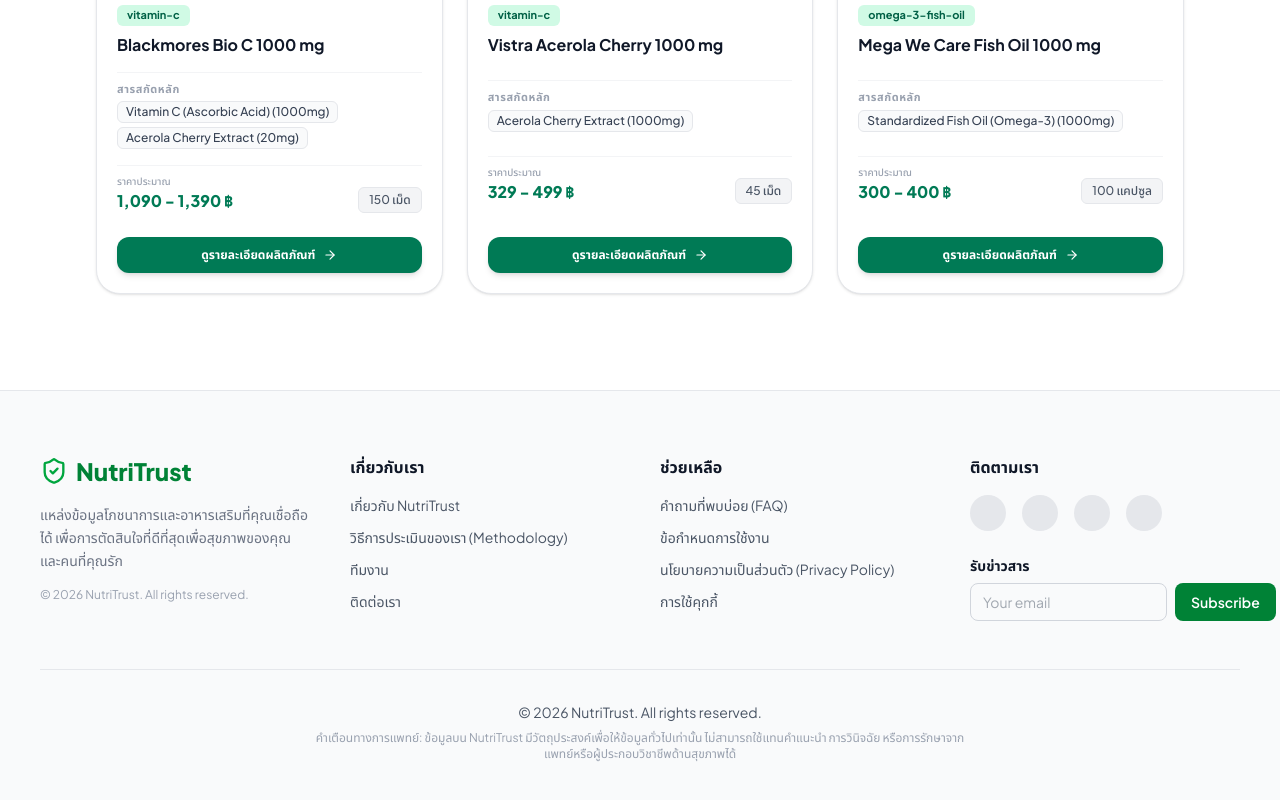
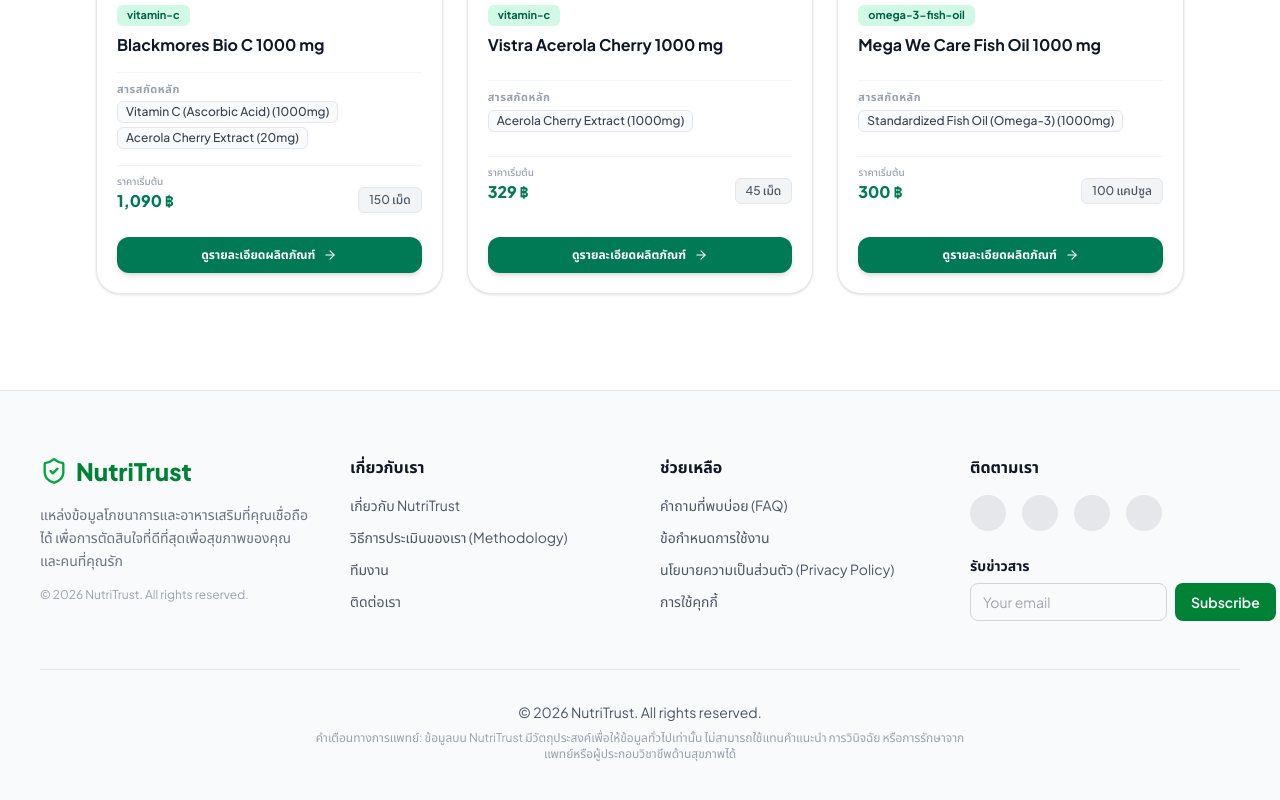
Before and after one commit to tanatose0918/nutritrust-202608, a Next.js app: page /products in a window 1280 px wide. Shown: the part 746-1546 px from the top of the page. Built offline with nearby package versions, Linux system fonts and the light colour scheme; some icons are missing.

Commit message:
refactor: use single min_price for search card results and price range for spec detail view

```diff
--- a/components/features/home/ProductSearchResultsSection.tsx
+++ b/components/features/home/ProductSearchResultsSection.tsx
@@ -231,9 +231,9 @@ export default function ProductSearchResultsSection({
                                 {/* Price and Package Info */}
                                 <div className="pt-3 border-t border-gray-100 flex items-end justify-between">
                                     <div>
-                                        <p className="text-[11px] text-gray-400 font-medium">ช่วงราคาประมาณ</p>
+                                        <p className="text-[11px] text-gray-400 font-medium">ราคาเริ่มต้น</p>
                                         <p className="text-base font-black text-emerald-700">
-                                            {formatPriceRange(product.min_price, product.max_price)}
+                                            {product.min_price.toLocaleString()} ฿
                                         </p>
                                     </div>
                                     <span className="text-xs font-medium text-gray-600 bg-gray-100 px-2.5 py-1 rounded-md border border-gray-200">
--- a/components/features/product/ProductDetailView.tsx
+++ b/components/features/product/ProductDetailView.tsx
@@ -610,9 +610,9 @@ export default function ProductDetailView({
                                         {/* Price Range Format & Formatted Serving Package */}
                                         <div className="pt-2 border-t border-gray-100 flex items-end justify-between">
                                             <div>
-                                                <p className="text-[10px] text-gray-400 font-medium">ราคาประมาณ</p>
+                                                <p className="text-[10px] text-gray-400 font-medium">ราคาเริ่มต้น</p>
                                                 <p className="text-base font-black text-emerald-700">
-                                                    {formatPriceRange(product.min_price, product.max_price)}
+                                                    {product.min_price.toLocaleString()} ฿
                                                 </p>
                                             </div>
                                             <span className="text-xs font-medium text-gray-600 bg-gray-100 px-2.5 py-1 rounded-md border border-gray-200">
```
